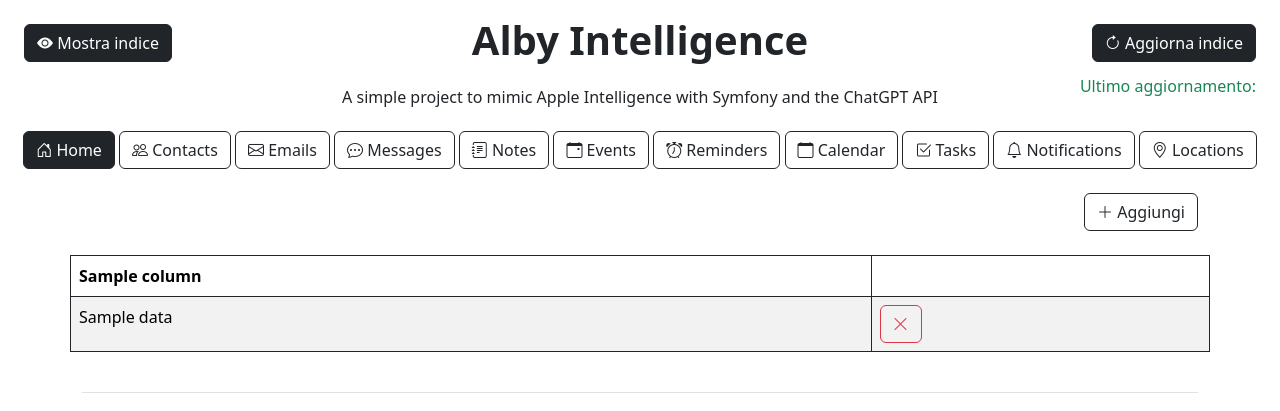
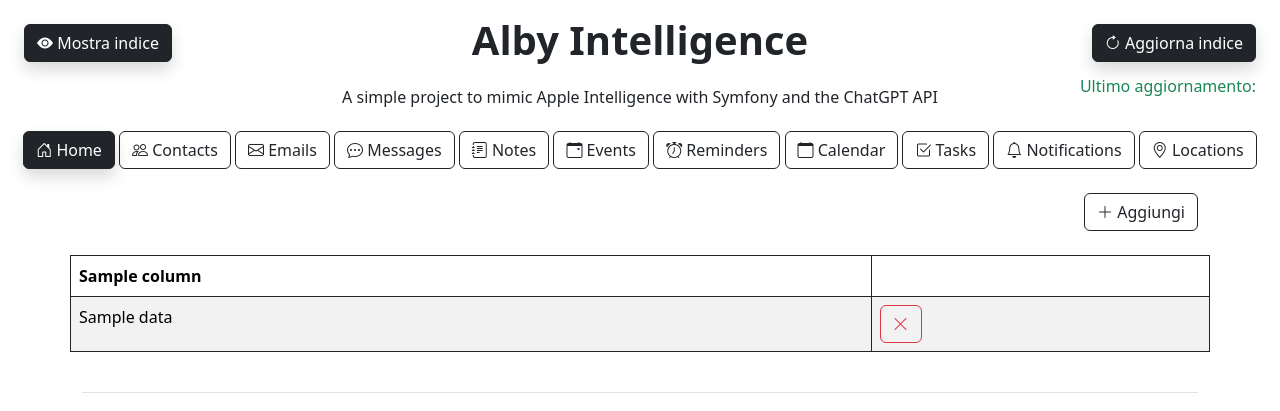
Before and after one commit to AlbertoNessi/albyIntelligence, a Symfony app: template templates/list/list.html.twig in a window 1280 px wide. Shown: the top 411 px of the page. Run offline with Twig, Linux system fonts and the light colour scheme; the template is opened without the code that fills it: most values are stand-ins (such as "Sample title", 1, 10 or a date in 2020); some libraries are stand-ins or nearby versions.

Commit message:
Shadows and return correct JsonResponse from route

```diff
--- a/templates/base.html.twig
+++ b/templates/base.html.twig
@@ -43,7 +43,8 @@
         {% block body %}{% endblock %}
 
         <button id="analysePageButton" class="btn btn-dark position-fixed shadow-lg" style="bottom: 50px; right: 20px;">
-            <i class="bi bi-search"></i>  X Ray</button>
+            <i class="bi bi-search"></i>  X Ray
+        </button>
 
         {% block footer %}
             {% include('footer.html.twig') %}
--- a/templates/js/base.js.twig
+++ b/templates/js/base.js.twig
@@ -15,11 +15,17 @@ $('#analysePageButton').on('click', function() {
     if (!$('#textareaContainer').length) {
         const textareaContainer = `
             <div id="textareaContainer" class="shadow p-3 bg-body-tertiary rounded" style="position: fixed; bottom: 100px; right: 20px; width: 500px;">
-                <textarea id="userPrompt" class="form-control mb-2" placeholder="Come posso fare a..." rows="3"></textarea>
+                <textarea id="userPrompt" class="form-control mb-2" rows="3"></textarea>
+                <div class="row d-flex justify-content-between">
+                    <div class="col-6">
                         <button id="dismissButton" class="btn btn-outline-danger mt-2"><i class="bi bi-x-lg"></i></button>
+                    </div>
+                    <div class="col-6 text-end">
                         <button id="sendButton" class="btn btn-success mt-2" style="display: none;">
                             <i class="bi bi-send-fill"></i> Invia
                         </button>
+                    </div>
+                </div>
             </div>
         `;
         $('#analysePageButton').before(textareaContainer);
@@ -111,7 +117,6 @@ $(document).on('click', '#dismissResultButton', function() {
     $('#textareaContainer').show();
 });
 
-$(document).ready(function() {
 function fetchLastUpdatedTime() {
     $.ajax({
         url: "{{ path('getLastUpdatedTime_url') }}",
@@ -130,5 +135,6 @@ $(document).ready(function() {
     });
 }
 
+$(document).ready(function() {
     fetchLastUpdatedTime();
 });
--- a/templates/main/dashboard.html.twig
+++ b/templates/main/dashboard.html.twig
@@ -9,7 +9,7 @@
                     <div class="row">
                         <div class="form-floating mx-auto p-2">
                             <div class="input-group">
-                                <textarea class="form-control" placeholder="Cosa vuoi sapere?" id="userMessage"></textarea>
+                                <textarea class="form-control shadow-lg" placeholder="Cosa vuoi sapere?" id="userMessage"></textarea>
                             </div>
                             <label for="userMessage"></label>
                         </div>
--- a/templates/navbar.html.twig
+++ b/templates/navbar.html.twig
@@ -2,7 +2,7 @@
     <h1 class="text-center fw-bold">Alby Intelligence</h1>
 </div>
 <a
-    class="btn btn-dark mx-4 my-4"
+    class="btn btn-dark mx-4 my-4 shadow"
     style="top: 0; left: 0; position: absolute"
     href="{{ path('showSemanticIndexContent_url') }}"
     role="button"
@@ -10,8 +10,10 @@
     <i class="bi bi-eye-fill"></i> Mostra indice
 </a>
 
-<button class="btn btn-dark mx-4 my-4" style="top: 0; right: 0; position: absolute" id="updateIndexBtn">
-    <span class="normal-state"><i class="bi bi-arrow-clockwise"></i> Aggiorna indice</span>
+<button class="btn btn-dark mx-4 my-4 shadow" style="top: 0; right: 0; position: absolute" id="updateIndexBtn">
+    <span class="normal-state">
+        <i class="bi bi-arrow-clockwise"></i> Aggiorna indice
+    </span>
     <span class="loading-state d-none">
         <span class="spinner-border spinner-border-sm" role="status" aria-hidden="true"></span>
         Loading...
@@ -28,7 +30,7 @@
 <header class="text-center flex justify-around my-4">
     <a
         id="home"
-        class="btn {% if table_id == 0 %} btn-dark {% else %} btn-outline-dark {% endif %} menuItems"
+        class="btn {% if table_id == 0 %} btn-dark shadow {% else %} btn-outline-dark {% endif %} menuItems"
         href="{{ path('dashboard_url') }}"
         role="button"
         aria-current="page"
@@ -36,7 +38,7 @@
 
     <a
         id="contacts"
-        class="btn {% if table_id == 1 %} btn-dark {% else %} btn-outline-dark {% endif %} menuItems"
+        class="btn {% if table_id == 1 %} btn-dark shadow {% else %} btn-outline-dark {% endif %} menuItems"
         href="{{ path('list_url', {id: 1}) }}"
         role="button"
         aria-current="page"
@@ -44,7 +46,7 @@
 
     <a
         id="emails"
-        class="btn {% if table_id == 2 %} btn-dark {% else %} btn-outline-dark {% endif %} menuItems"
+        class="btn {% if table_id == 2 %} btn-dark shadow {% else %} btn-outline-dark {% endif %} menuItems"
         href="{{ path('list_url', {id: 2}) }}"
         role="button"
         aria-current="page"
@@ -52,7 +54,7 @@
 
     <a
         id="messages"
-        class="btn {% if table_id == 3 %} btn-dark {% else %} btn-outline-dark {% endif %} menuItems"
+        class="btn {% if table_id == 3 %} btn-dark shadow {% else %} btn-outline-dark {% endif %} menuItems"
         href="{{ path('list_url', {id: 3}) }}"
         role="button"
         aria-current="page"
@@ -60,7 +62,7 @@
 
     <a
         id="notes"
-        class="btn {% if table_id == 4 %} btn-dark {% else %} btn-outline-dark {% endif %} menuItems"
+        class="btn {% if table_id == 4 %} btn-dark shadow {% else %} btn-outline-dark {% endif %} menuItems"
         href="{{ path('list_url', {id: 4}) }}"
         role="button"
         aria-current="page"
@@ -68,7 +70,7 @@
 
     <a
         id="events"
-        class="btn {% if table_id == 5 %} btn-dark {% else %} btn-outline-dark {% endif %} menuItems"
+        class="btn {% if table_id == 5 %} btn-dark shadow {% else %} btn-outline-dark {% endif %} menuItems"
         href="{{ path('list_url', {id: 5}) }}"
         role="button"
         aria-current="page"
@@ -76,7 +78,7 @@
 
     <a
         id="reminders"
-        class="btn {% if table_id == 6 %} btn-dark {% else %} btn-outline-dark {% endif %} menuItems"
+        class="btn {% if table_id == 6 %} btn-dark shadow {% else %} btn-outline-dark {% endif %} menuItems"
         href="{{ path('list_url', {id: 6}) }}"
         role="button"
         aria-current="page"
@@ -84,7 +86,7 @@
 
     <a
         id="calendar"
-        class="btn {% if table_id == 7 %} btn-dark {% else %} btn-outline-dark {% endif %} menuItems"
+        class="btn {% if table_id == 7 %} btn-dark shadow {% else %} btn-outline-dark {% endif %} menuItems"
         href="{{ path('list_url', {id: 7}) }}"
         role="button"
         aria-current="page"
@@ -92,7 +94,7 @@
 
     <a
         id="tasks"
-        class="btn {% if table_id == 8 %} btn-dark {% else %} btn-outline-dark {% endif %} menuItems"
+        class="btn {% if table_id == 8 %} btn-dark shadow {% else %} btn-outline-dark {% endif %} menuItems"
         href="{{ path('list_url', {id: 8}) }}"
         role="button"
         aria-current="page"
@@ -100,7 +102,7 @@
 
     <a
         id="notifications"
-        class="btn {% if table_id == 9 %} btn-dark {% else %} btn-outline-dark {% endif %} menuItems"
+        class="btn {% if table_id == 9 %} btn-dark shadow {% else %} btn-outline-dark {% endif %} menuItems"
         href="{{ path('list_url', {id: 9}) }}"
         role="button"
         aria-current="page"
@@ -108,7 +110,7 @@
 
     <a
         id="locations"
-        class="btn {% if table_id == 10 %} btn-dark {% else %} btn-outline-dark {% endif %} menuItems"
+        class="btn {% if table_id == 10 %} btn-dark shadow {% else %} btn-outline-dark {% endif %} menuItems"
         href="{{ path('list_url', {id: 10}) }}"
         role="button"
         aria-current="page"
```
Also changed, not shown: src/Controller/IndexDocumentsController.php (+6 -12 lines), templates/js/dashboard.js.twig (+2 -13 lines). Lines whose indentation alone changed are shown as unchanged.
